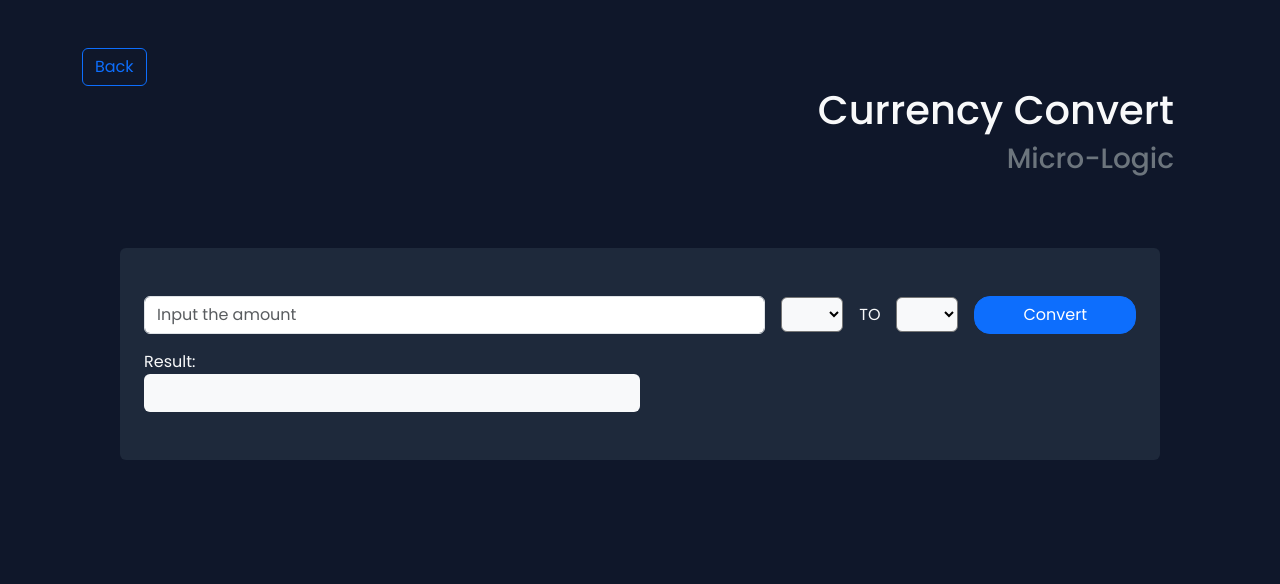
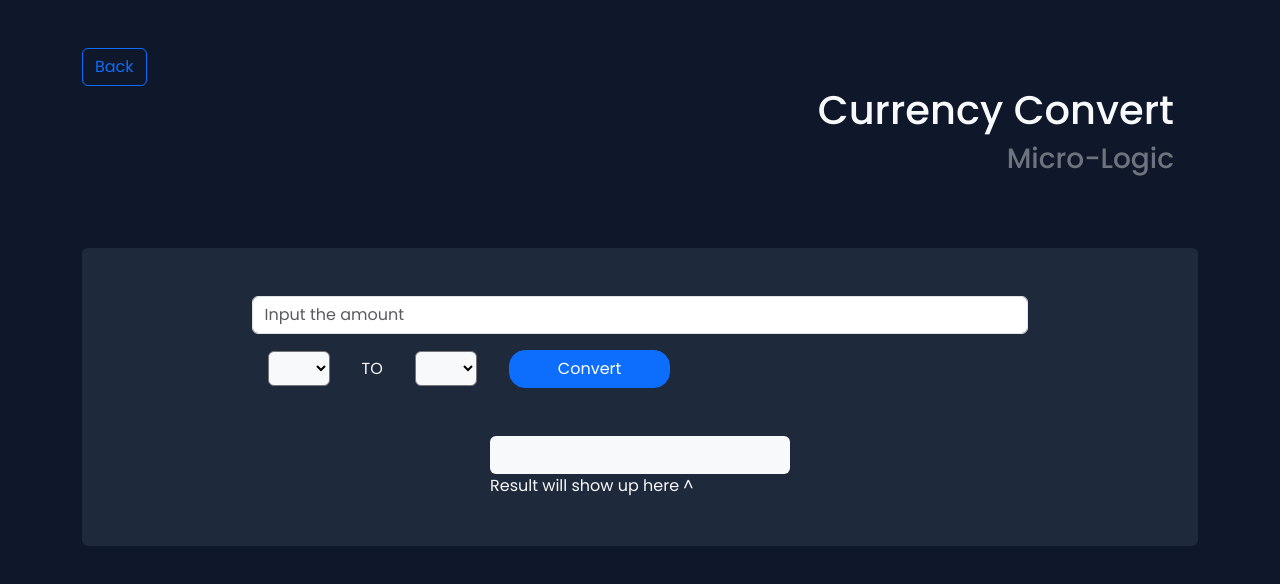
Before and after one commit to NubieMe/b51-micro-logic, a React (Vite) app: page /convert in a window 1280 px wide. Shown: the top 584 px of the page. Built offline with nearby package versions, Linux system fonts and the light colour scheme.

Commit message:
convert styling adjustment

```diff
--- a/src/pages/Convert.jsx
+++ b/src/pages/Convert.jsx
@@ -8,7 +8,7 @@ const Convert = () => {
     const div_styles = {
         backgroundColor: "#1e293b",
         border: "1 solid #353f4f",
-        width: "130vh",
+        width: "auto",
         margin: "0 auto"
     }
 
@@ -99,9 +99,9 @@ const Convert = () => {
                 </div>
                 <Title>Currency Convert</Title>
             </div>
-            <div style={div_styles} className="d-flex flex-column py-5 px-4 mt-5 rounded">
-                <div className=" d-flex flex-row align-items-center" style={{backgroundColor:"transparent"}}>
-                    <input type="number" id="number" placeholder="Input the amount" className="form-control w-75"/>
+            <div style={div_styles} className="d-flex flex-wrap py-5 px-4 mt-5 justify-content-around gap-5 rounded">
+                <div className=" d-flex align-items-center flex-wrap gap-3 bg-transparent">
+                    <input type="number" id="number" placeholder="Input the amount" className="form-control"/>
                     <select id="from" className="bg-light p-1 rounded mx-3" onChange={e => setFrom(e.target.value)}>
                         <option className="bg-light" value=""></option>
                         <option className="bg-light" value="idr">IDR</option>
@@ -119,9 +119,9 @@ const Convert = () => {
                     </select>
                     <button className="btn btn-primary rounded-4 px-5" onClick={e => handle(e)}>Convert</button>
                 </div>
-                <div className="bg-transparent mt-3">
-                    <label htmlFor="output" className="bg-transparent text-light">Result:</label>
-                    <div id="output" className="bg-light w-50 p-2 rounded" style={{height:"38px"}}></div>
+                <div className="bg-transparent">
+                    <div id="output" className="bg-light p-2 rounded" style={{height:"38px", width:"300px"}}></div>
+                    <label htmlFor="output" className="bg-transparent text-light">Result will show up here ^</label>
                 </div>
             </div>
         </div>
```
